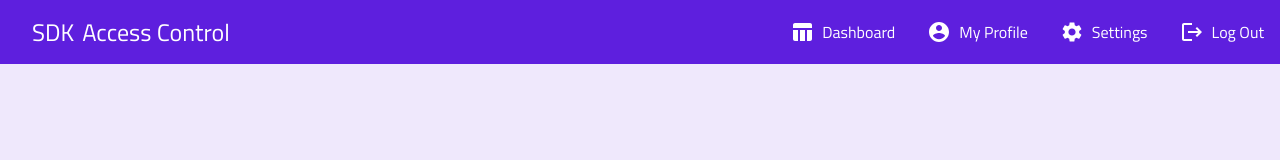
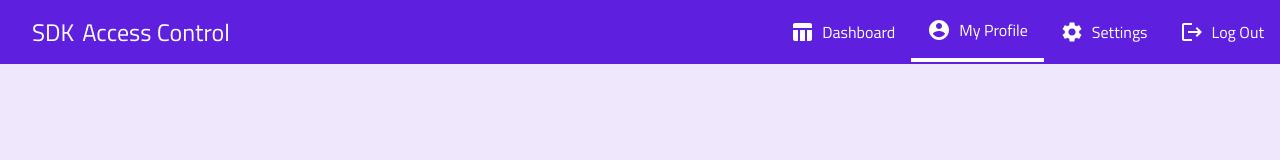
Before and after one commit to sandje00/sdk-access-control-web, a Vue app: page /profile in a window 1280 px wide. Shown: the top 160 px of the page. Built offline with nearby package versions, Linux system fonts and the light colour scheme.

Commit message:
Select active tab

```diff
--- a/src/components/common/layout/AppNav.vue
+++ b/src/components/common/layout/AppNav.vue
@@ -1,27 +1,42 @@
 <template>
   <nav class="navigation flex-h justify-center align-center">
-    <router-link :to="{ name: 'dashboard' }" class="navigation-link">
+    <router-link
+      :to="{ name: 'dashboard' }"
+      :class="{ 'active': pathName === 'dashboard' }"
+      class="navigation-link"
+    >
       <div class="flex-h align-center">
         <icon-dashboard icon-name="Dashboard" icon-color="#ffffff">
         </icon-dashboard>
         <span class="label">Dashboard</span>
       </div>
     </router-link>
-    <router-link :to="{ name: 'profile' }" class="navigation-link">
+    <router-link
+      :to="{ name: 'profile' }"
+      :class="{ 'active': pathName === 'profile' }"
+      class="navigation-link"
+    >
       <div class="flex-h align-center">
         <icon-user icon-name="User" icon-color="#ffffff">
         </icon-user>
         <span class="label">My Profile</span>
       </div>
     </router-link>
-    <router-link :to="{ name: 'settings' }" class="navigation-link">
+    <router-link
+      :to="{ name: 'settings' }"
+      :class="{ 'active': pathName === 'settings' }"
+      class="navigation-link"
+    >
       <div class="flex-h align-center">
         <icon-settings icon-name="Settings" icon-color="#ffffff">
         </icon-settings>
         <span class="label">Settings</span>
       </div>
     </router-link>
-    <router-link :to="{ name: 'home' }" class="navigation-link">
+    <router-link
+      :to="{ name: 'home' }"
+      class="navigation-link"
+    >
       <div class="flex-h align-center">
         <icon-logout icon-name="Logout" icon-color="#ffffff">
         </icon-logout>
@@ -39,6 +54,11 @@ import IconUser from '../icons/IconUser';
 
 export default {
   name: 'app-nav',
+  computed: {
+    pathName() {
+      return this.$route.name;
+    }
+  },
   components: {
     IconDashboard,
     IconLogout,
@@ -67,6 +87,10 @@ export default {
         display: none;
       }
     }
+
+    &.active {
+      border-bottom: 4px solid var(--color-white);
+    }
   }
 }
 </style>
```
